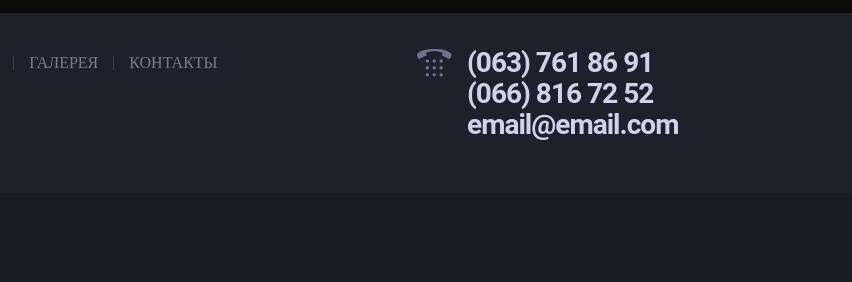
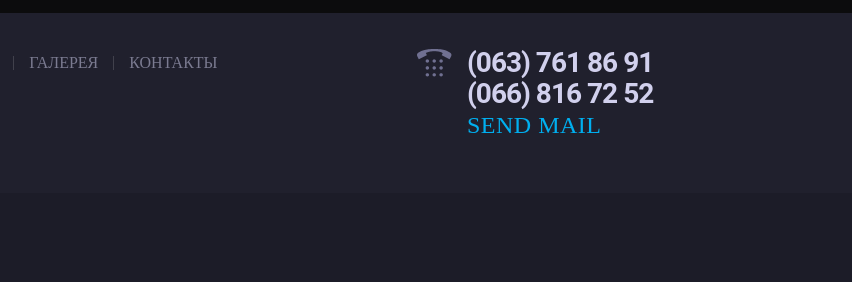
Before and after one commit to daniakerman/Sergey-Misharim, a plain HTML site: page index.html in a window 1280 px wide. Shown: the part 1617-1899 px from the top of the page, 428-1280 px from the left. Drawn offline with Linux system fonts and the light colour scheme; a script that the page names is missing.

Commit message:
added hover style on links and email

```diff
--- a/css/style.css
+++ b/css/style.css
@@ -269,3 +269,37 @@ footer {
 .bottom_wrapper {
     margin-left: 8px;
 }
+
+.email a {
+    color: #00aff0;
+    display: block;
+    text-decoration: none;
+    background: none;
+    font-family: 'PT Sans Narrow';
+    font-weight: 400;
+    font-size: 24px;
+    line-height: 30px;
+    text-shadow: none;
+    padding: 0px 0px;
+    border: none;
+    margin: 0;
+    border-radius: 0px;
+    -moz-border-radius: 0px;
+    -webkit-border-radius: 0px;
+    text-transform: uppercase;
+    transition: color 0.3s ease-out;
+    -moz-transition: color 0.3s ease-out;
+    -webkit-transition: color 0.3s ease-out;
+    -o-transition: color 0.3s ease-out;
+    letter-spacing: 0.5px;
+}
+
+.email a:hover, #menu_bot > li > a:hover {
+    color: #fff;
+    text-decoration: none;
+    background: none;
+    box-shadow: none;
+    -moz-box-shadow: none;
+    -webkit-box-shadow: none;
+    border-color: #fff;
+}
--- a/index.html
+++ b/index.html
@@ -250,7 +250,7 @@
                         </div>
                         <div class="phone1_wrapper"><div class="phone1">(063) 761 86 91</div></div>
                         <div class="phone1_wrapper"><div class="phone2">(066) 816 72 52</div></div>
-                        <div class="phone1_wrapper"><div class="email">email@email.com</div></div>
+                        <div class="phone1_wrapper"><div class="email"><a href="mailto:someone@example.com?Subject=Hello%20again" target="_top">Send Mail</a></div></div>
                     </div>
             </div>
         </div>
```
